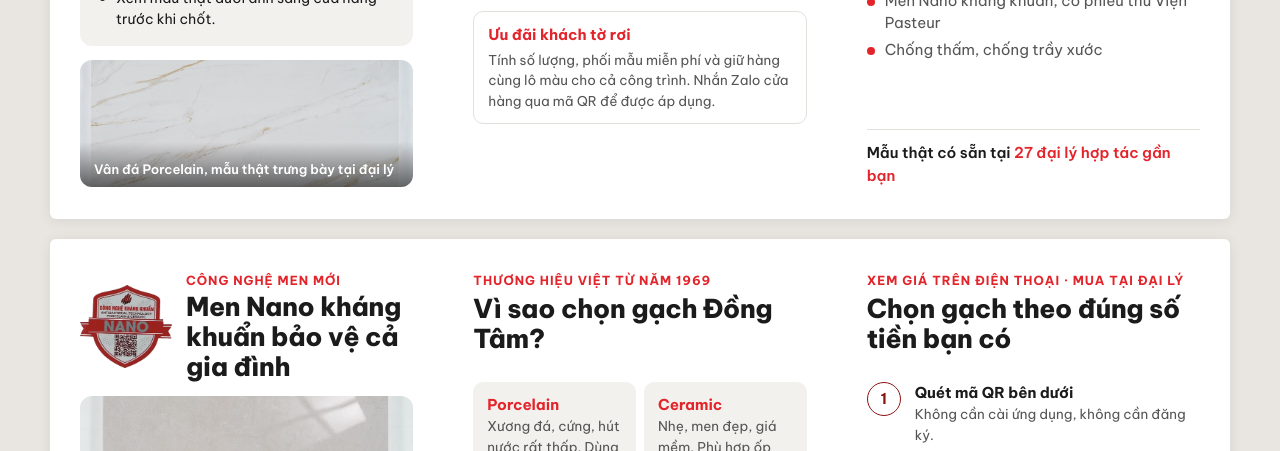
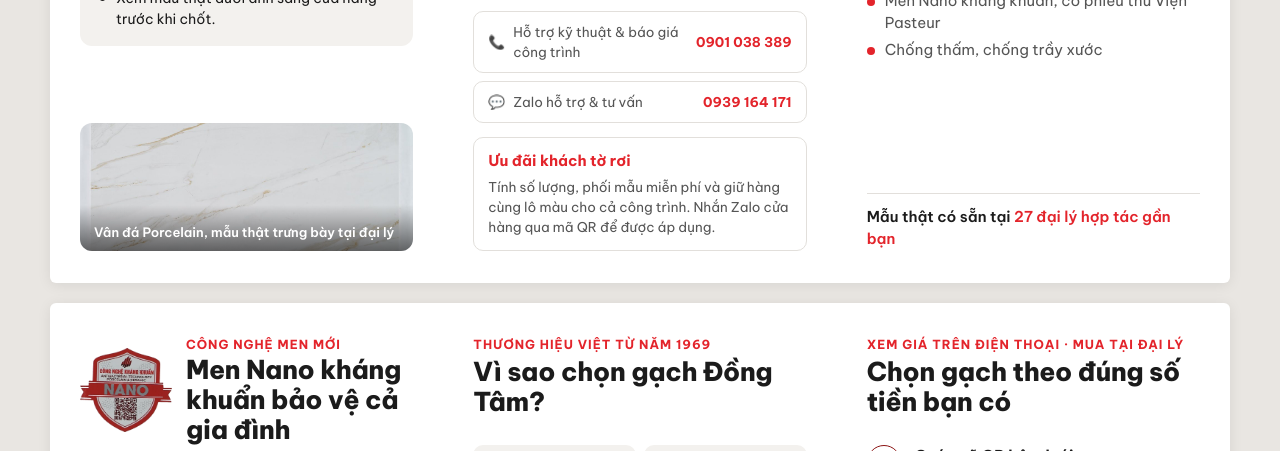
Before and after one commit to chauganbarimasu9-cmyk/Web_cong_viec-, a plain HTML site: page to-roi-web.html in a window 1280 px wide. Shown: the part 844-1295 px from the top of the page. Drawn offline with nearby package versions, Linux system fonts and the light colour scheme.

Commit message:
Thêm Zalo hỗ trợ & tư vấn 0939 164 171 trên web và 2 tờ rơi
Co-Authored-By: Claude Opus 5.5 <noreply@anthropic.com>

```diff
--- a/dai-ly.js
+++ b/dai-ly.js
@@ -8,6 +8,7 @@
 //   - ganDung: true = toạ độ lấy theo trung tâm xã/phường (gần đúng). Nút "Chỉ đường" khi đó tìm theo địa chỉ.
 
 var HOTLINE_HO_TRO = '0901038389';          // Hotline hỗ trợ kỹ thuật / báo giá công trình
+var ZALO_HO_TRO = '0939164171';             // Zalo hỗ trợ & tư vấn
 var HOTLINE_HO_TRO_TEN = 'Hỗ trợ kỹ thuật Đồng Tâm';
 var LINK_MAP_TAT_CA = '';
 
--- a/to-roi-web.html
+++ b/to-roi-web.html
@@ -59,6 +59,10 @@ p{margin:0}
 .dealer h3 .so{color:var(--red);font-size:20px;font-weight:800}
 .chips{display:flex;flex-wrap:wrap;gap:6px;margin-top:8px}
 .chips span{background:var(--soft);border-radius:999px;padding:3px 10px;font-size:12.5px;line-height:1.4;white-space:nowrap}
+.lienhe{display:grid;gap:8px}
+.lienhe a{display:flex;align-items:center;gap:8px;border:1px solid var(--line);border-radius:10px;padding:10px 14px;text-decoration:none;font-size:13.5px}
+.lienhe span{flex:1;color:var(--muted)}
+.lienhe b{color:var(--red);white-space:nowrap}
 .qrbox{border:1.5px solid var(--dark);border-radius:12px;padding:14px;display:flex;gap:14px;align-items:center}
 .qr{width:140px;flex:none;aspect-ratio:1;display:block}
 .qr svg{width:100%;height:100%;display:block}
@@ -208,6 +212,10 @@ p{margin:0}
       </div>
     </div>
     <p class="small center">Quét mã → <b style="color:var(--ink)">nhắn Zalo đại lý gần nhà</b>, được tư vấn &amp; báo giá tận nơi</p>
+    <div class="lienhe">
+      <a class="js-tel" href="#">📞 <span>Hỗ trợ kỹ thuật &amp; báo giá công trình</span><b class="js-hotline"></b></a>
+      <a class="js-zl" href="#" target="_blank" rel="noopener">💬 <span>Zalo hỗ trợ &amp; tư vấn</span><b class="js-zalo"></b></a>
+    </div>
     <div class="note">
       <h3>Ưu đãi khách tờ rơi</h3>
       <p>Tính số lượng, phối mẫu miễn phí và giữ hàng cùng lô màu cho cả công trình. Nhắn Zalo cửa hàng qua mã QR để được áp dụng.</p>
@@ -331,6 +339,12 @@ p{margin:0}
     var svg = q.createSvgTag({ cellSize: 4, margin: 0, scalable: true });
     document.querySelectorAll('.js-qr').forEach(function(el){ el.innerHTML = svg; });
   }
+  if (window.HOTLINE_HO_TRO) {
+    document.querySelectorAll('.js-hotline').forEach(function(e){ e.textContent = dinhDangSdt(HOTLINE_HO_TRO); });
+    document.querySelectorAll('.js-zalo').forEach(function(e){ e.textContent = dinhDangSdt(ZALO_HO_TRO); });
+    document.querySelectorAll('.js-tel').forEach(function(a){ a.href = 'tel:' + HOTLINE_HO_TRO; });
+    document.querySelectorAll('.js-zl').forEach(function(a){ a.href = 'https://zalo.me/' + ZALO_HO_TRO; });
+  }
   if (window.DAI_LY) {
     var khu = {}, thuTu = [];
     DAI_LY.forEach(function(d){ d.cuaHang.forEach(function(c){
```
Also changed, not shown: index.html (+1 -1 lines), to-roi.html (+2 -1 lines).
